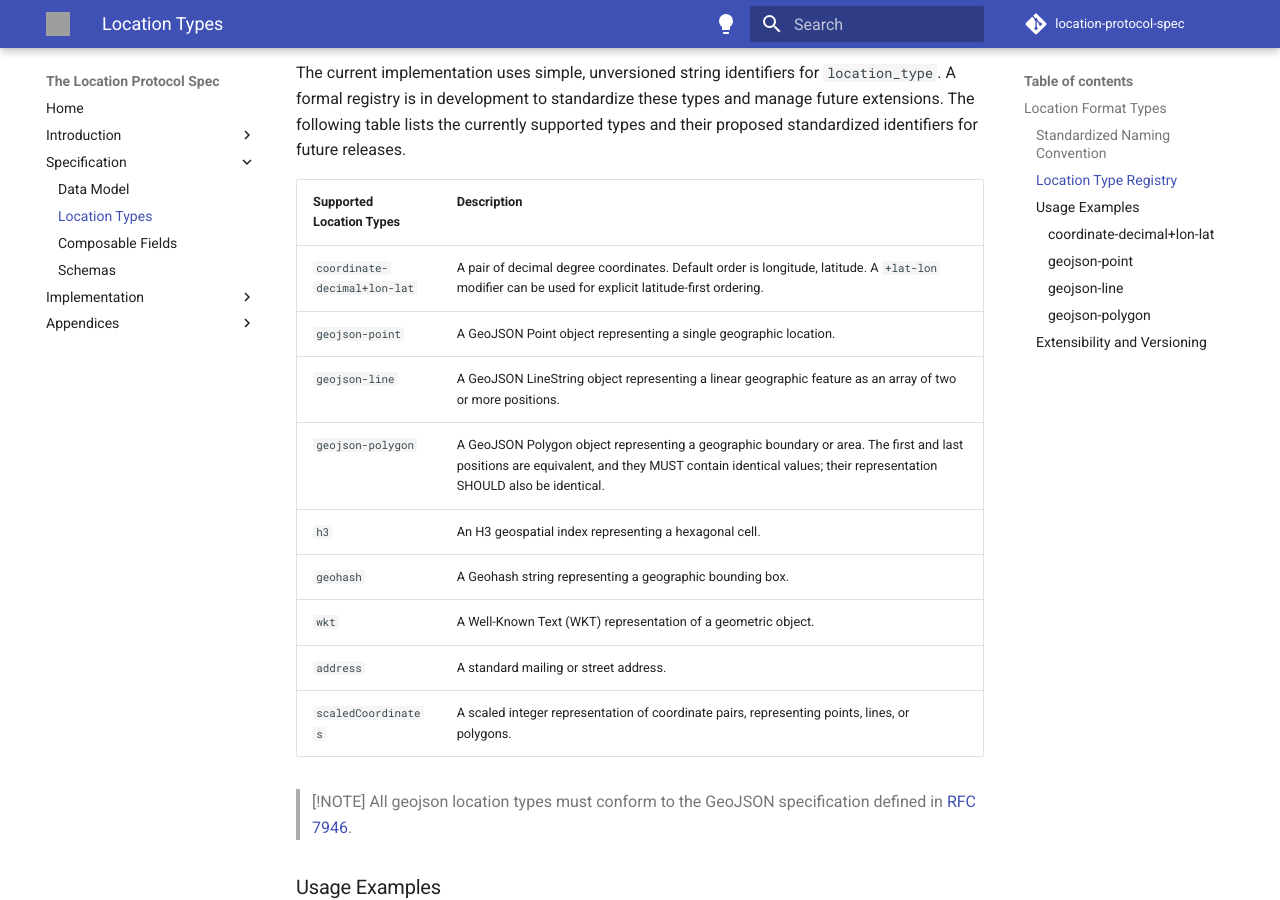
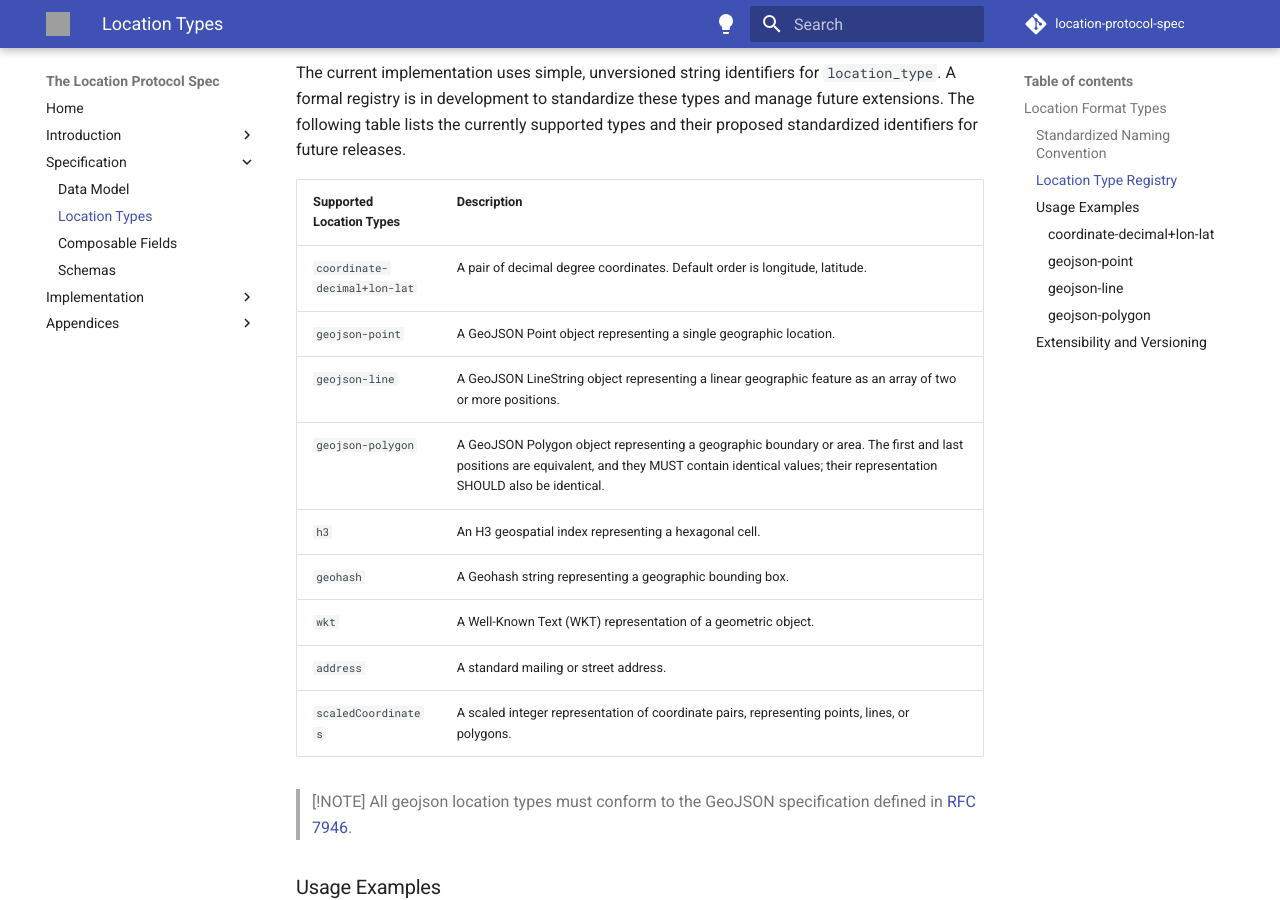
Before and after one commit to DecentralizedGeo/location-protocol-spec, an MkDocs documentation site: the page built from docs/spec-page/specification/location-types.md, in a window 1280 px wide and 900 px high, scrolled down 958 px. Built offline with MkDocs 1.6.1 and Material for MkDocs 9.7.7, drawn with Linux system fonts in a browser that asks for light colours; comment, search, counter and statistics services are not loaded; grey boxes are pictures that could not be loaded.

```diff
--- a/docs/spec-page/specification/location-types.md
+++ b/docs/spec-page/specification/location-types.md
@@ -23,7 +23,7 @@
 
 | Supported Location Types    | Description                                                                                                                                          |
 | :-------------------------- | :--------------------------------------------------------------------------------------------------------------------------------------------------- |
-| `coordinate-decimal+lon-lat`        | A pair of decimal degree coordinates. Default order is longitude, latitude. A `+lat-lon` modifier can be used for explicit latitude-first ordering. |
+| `coordinate-decimal+lon-lat`        | A pair of decimal degree coordinates. Default order is longitude, latitude. |
 | `geojson-point`           | A GeoJSON Point object representing a single geographic location.                                                                                   |
 | `geojson-line`            | A GeoJSON LineString object representing a linear geographic feature as an array of two or more positions.                                                                                 |
 | `geojson-polygon`         | A GeoJSON Polygon object representing a geographic boundary or area. The first and last positions are equivalent, and they MUST contain identical values; their representation SHOULD also be identical. |
```
Also changed, not shown: README.md (+1 -1 lines), docs/spec-page/implementation/examples.md (+2 -2 lines), docs/spec-page/introduction/core-concepts.md (+3 -3 lines), docs/spec-page/specification/composable-fields.md (+1 -1 lines), docs/spec-page/specification/data-model.md (+1 -1 lines).
